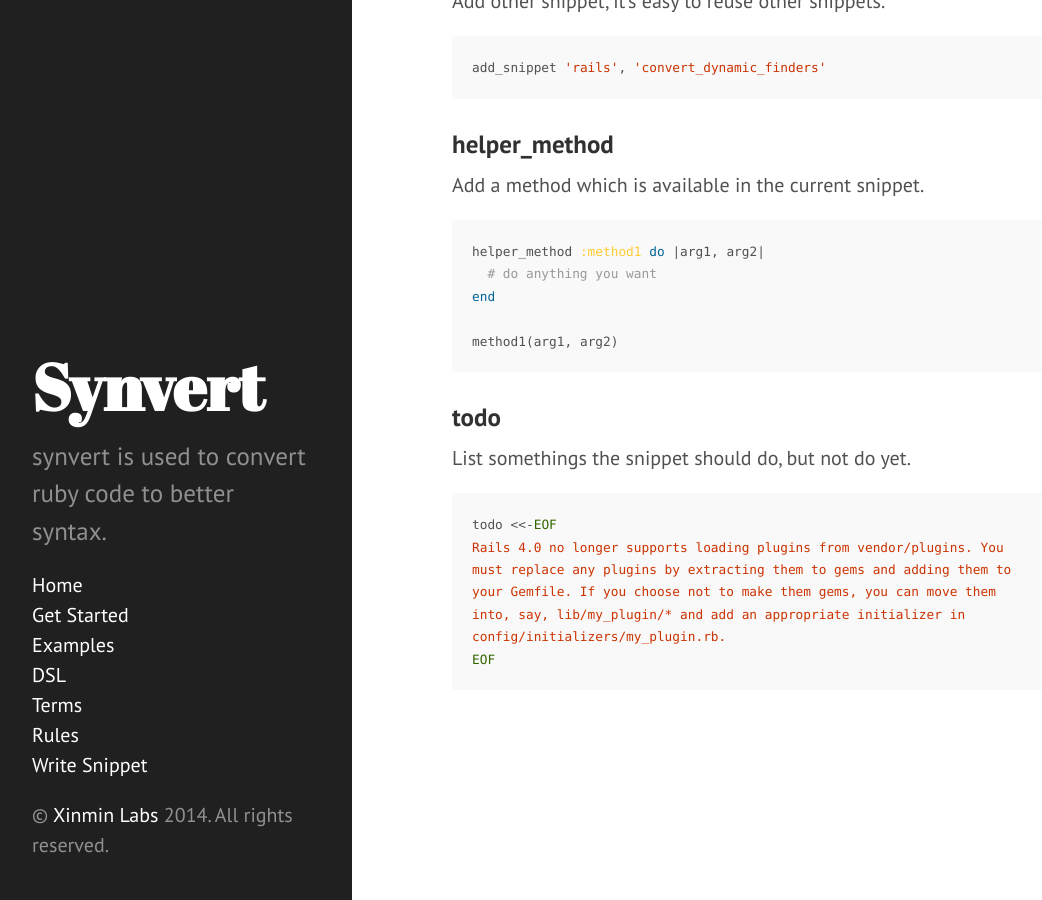
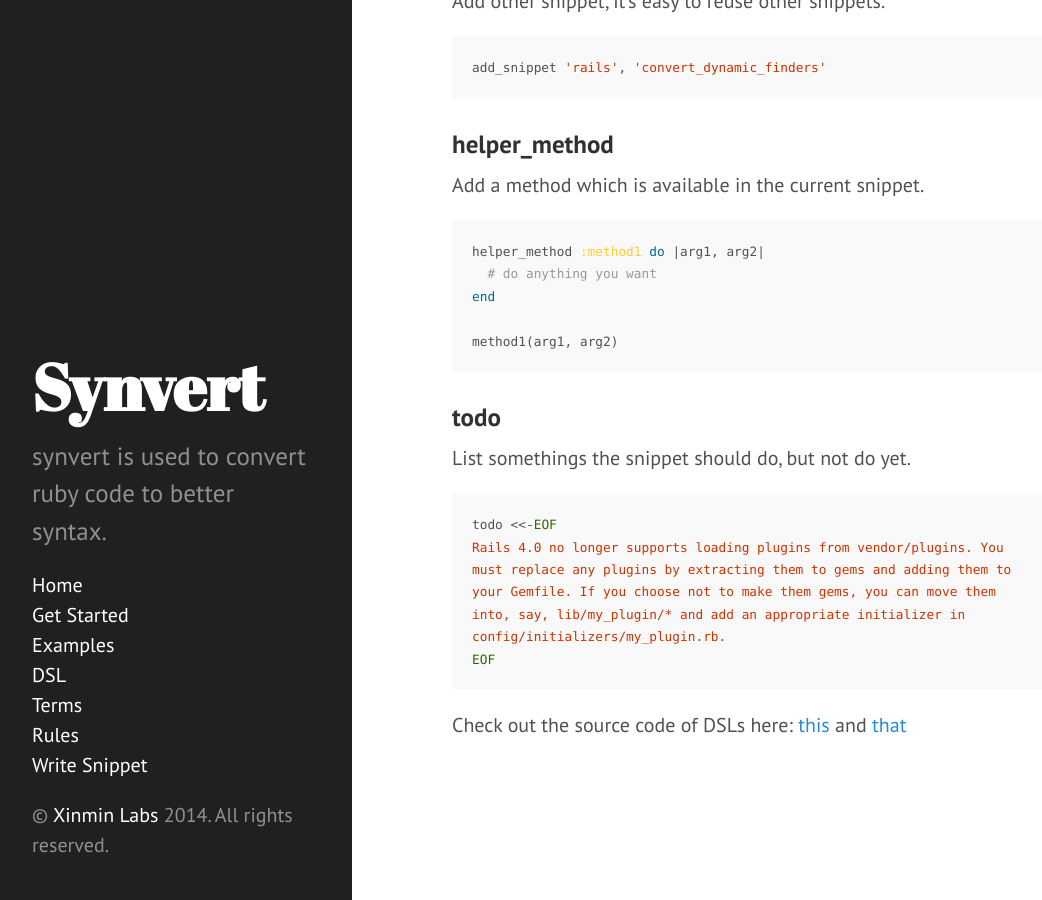
Before and after one commit to synvert-hq/synvert-ruby, a Jekyll site: the page built from dsl.md, in a window 1280 px wide and 900 px high, scrolled down 5237 px. Shown: the whole window, without its empty margins (8-1050 px from the left). Built offline with Jekyll 4.4.1, drawn with Linux system fonts in a browser that asks for light colours; Markdown is read by kramdown in place of the engine named in the settings; comment, search, counter and statistics services are not loaded.

Commit message:
add source code urls for DSL

````diff
--- a/dsl.md
+++ b/dsl.md
@@ -258,4 +258,8 @@ config/initializers/my_plugin.rb.
 EOF
 ```
 
+Check out the source code of DSLs here: [this][2] and [that][3]
+
 [1]: /rules/
+[2]: https://github.com/xinminlabs/synvert-core/blob/master/lib/synvert/core/rewriter.rb
+[3]: https://github.com/xinminlabs/synvert-core/blob/master/lib/synvert/core/rewriter/instance.rb
````
Also changed, not shown: 1 other file.
